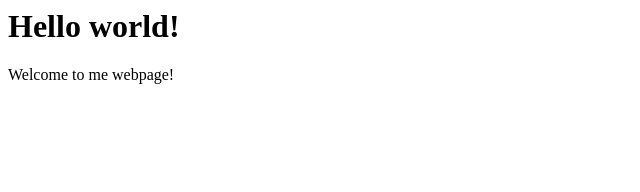
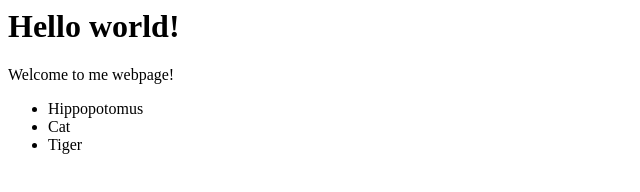
Before and after one commit to KevinWorkman/MyTestRepo, a plain HTML site: page index.html in a window 1280 px wide. Shown: the whole page, without its empty margins (0-640 px from the left). Drawn offline with Linux system fonts and the light colour scheme.

Commit message:
Update index.html

```diff
--- a/index.html
+++ b/index.html
@@ -1,3 +1,9 @@
 <h1>Hello world!</h1>
 
 <p>Welcome to me webpage!</p>
+
+<ul>
+  <li>Hippopotomus</li>
+  <li>Cat</li>
+  <li>Tiger</li>
+</ul>
```
